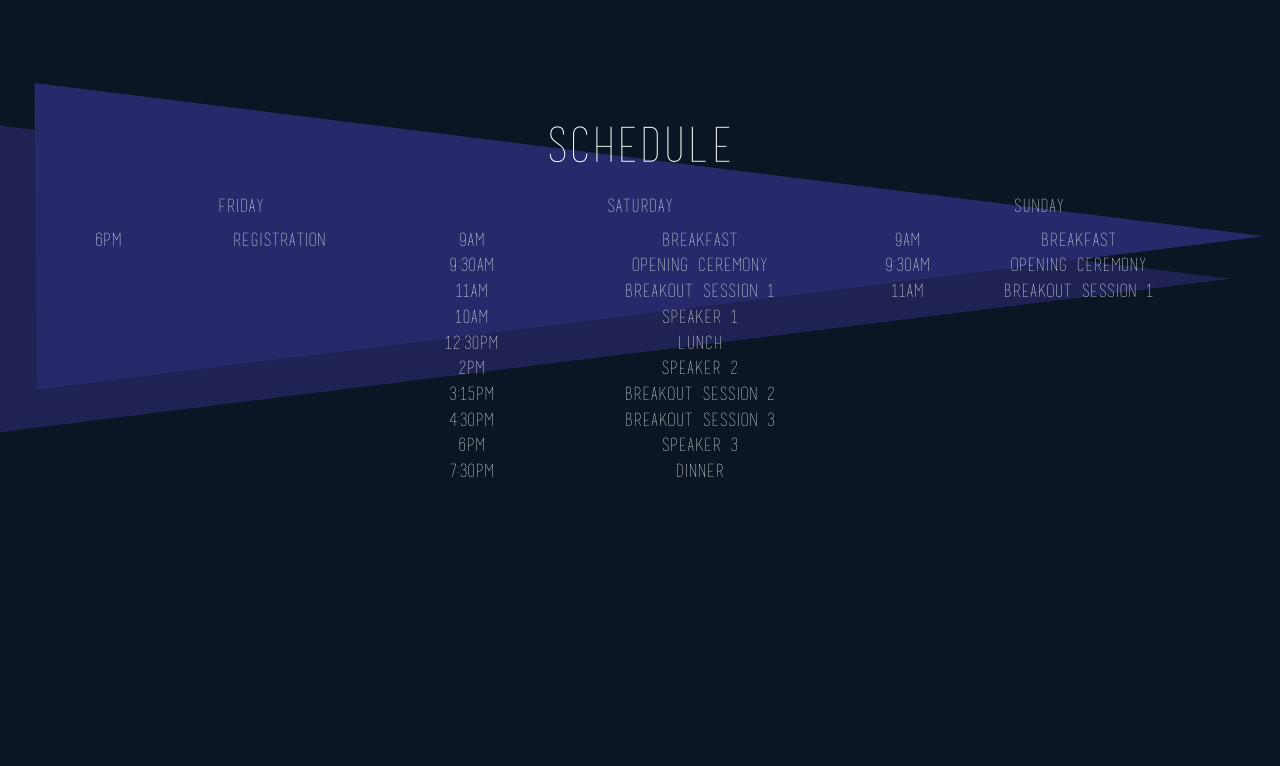
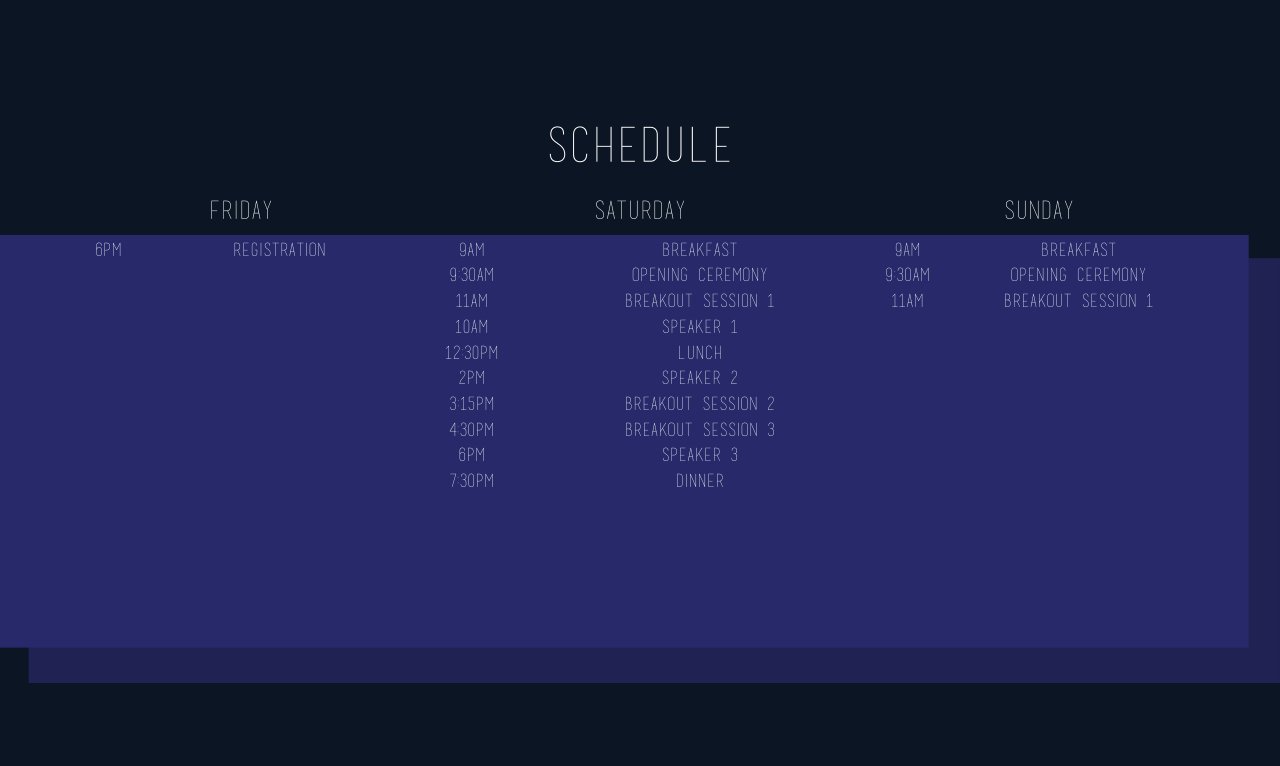
Before and after one commit to dhruvag/Ivy-Policy-Conference, a plain HTML site: page index.html in a window 1280 px wide. Shown: the part 1772-2538 px from the top of the page. Drawn offline with nearby package versions, Linux system fonts and the light colour scheme.

Commit message:
updated schedule section

```diff
--- a/index.html
+++ b/index.html
@@ -46,7 +46,8 @@ ga('send', 'pageview');
 
 
 <center>
-<a href="#newsletter" class="btn btn-sm btn-primary home-btn"> <span>&nbsp;I'm Interested&nbsp;</span></a>
+<a href="
+https://ivypolicyconference.typeform.com/to/gLicFn" class="btn btn-sm btn-primary home-btn"> <span>&nbsp;I'm Interested&nbsp;</span></a>
     &nbsp;
 <a href="https://docs.google.com/forms/d/15PeO5IuCTDuvC97nyfDgJNB37uVqLf32YQL8DcQE_mk/viewform?c=0&w=1&usp=send_form" class="btn btn-sm btn-primary home-btn"> <span>&nbsp;I Want to Host&nbsp;</span></a>
 </center>
@@ -102,17 +103,17 @@ ga('send', 'pageview');
 <!-- Schedule Section -->
 <section id="schedule" class="section dark">
     <div class="container">
-    <hr style="height:0pt; visibility:hidden;" />
-    <h3><font size = 30px>Schedule</font></h3>
+    <hr style="height:60pt; visibility:hidden;" />
+        <h3><font size = 30px>Schedule</font></h3>
         <table style="width:30%; ">
-            <caption><center><font color = white>Friday</font></center></caption>
+            <caption><center><span style = "color:white; font-size: 25px;">Friday</span></center></caption>
                 <tr><td>6PM</td>
                 <td>Registration</td>
                 </tr>
         </table>
 
         <table style="width:40%; ">
-            <caption><center><font color = white>Saturday</font></center></caption>
+            <caption><center><span style = "color: white; font-size: 25px">Saturday</span></center></caption>
                 <tr><td>9AM</td>
                 <td>Breakfast</td></tr>
 
@@ -145,7 +146,7 @@ ga('send', 'pageview');
     </table>
 
     <table style="width:30%; ">
-            <caption><center><font color = white>Sunday</font></center></caption>
+            <caption><center><span style = "color: white; font-size: 25px">Sunday</span></center></caption>
                 <tr><td>9AM</td>
                 <td>Breakfast</td></tr>
 
@@ -414,6 +415,9 @@ ga('send', 'pageview');
 </section>
 <!-- End Sponsor Section-->
 
+<br>
+<br>
+<br>
 
 <div id = "footer">
   <p>Designed by Irena Xia and Dhruv Agarwal</p>
--- a/style.css
+++ b/style.css
@@ -145,17 +145,20 @@ a:hover, .panel-title:hover, .panel-heading:hover, a, .panel-title, .panel-headi
 
 #speaker {
   background-image: url('./Images/triangles2.svg');
-  min-height: 75vh;
+  min-height: 65vh;
   background-repeat: no-repeat;
   background-position: center middle;
 }
 
 
 #schedule {
-  background-image: url('./Images/triangles.svg');
+  background-image: url('./Images/squares.svg');
   min-height: 85vh;
   background-repeat: no-repeat;
-  background-position: center middle;
+  background-position: center bottom;
+  margin-bottom: 150px;
+
+
 }
 
 #breakout {
```
Also changed, not shown: Images/squares.svg (added).
